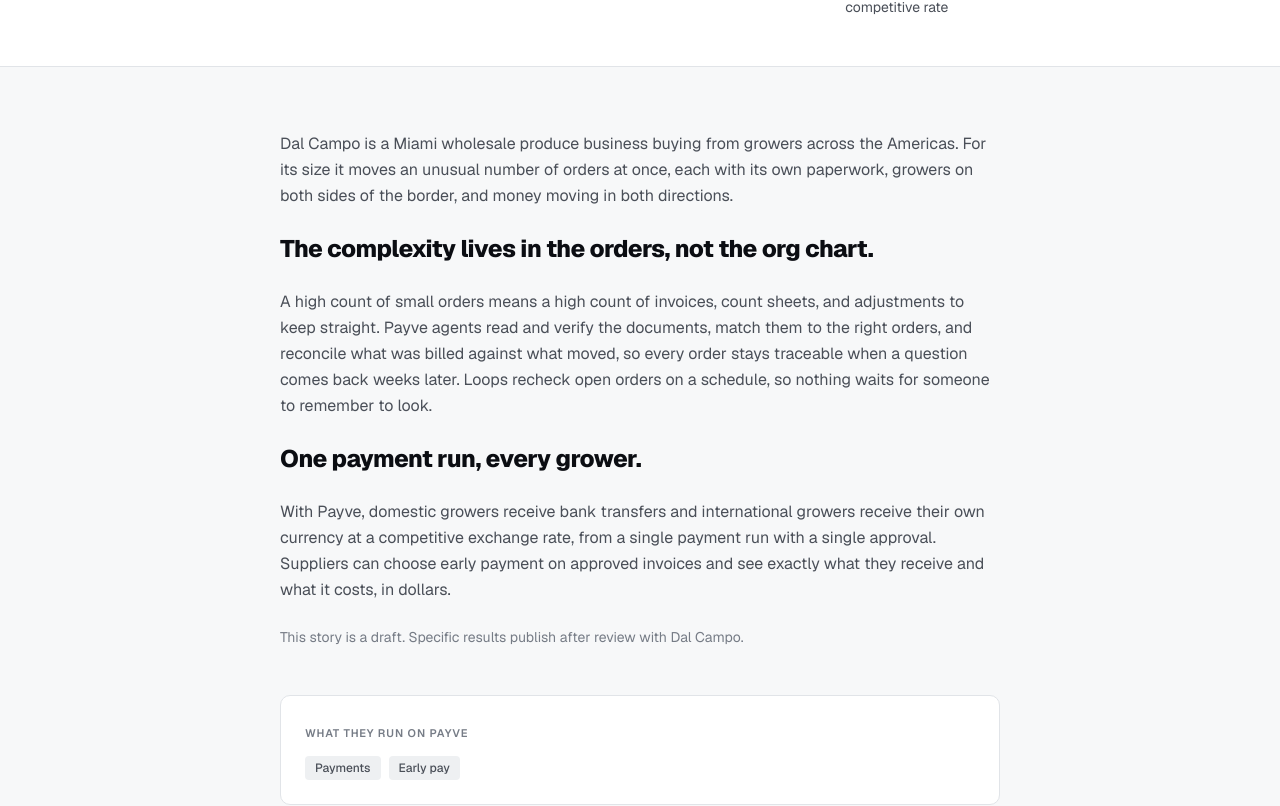
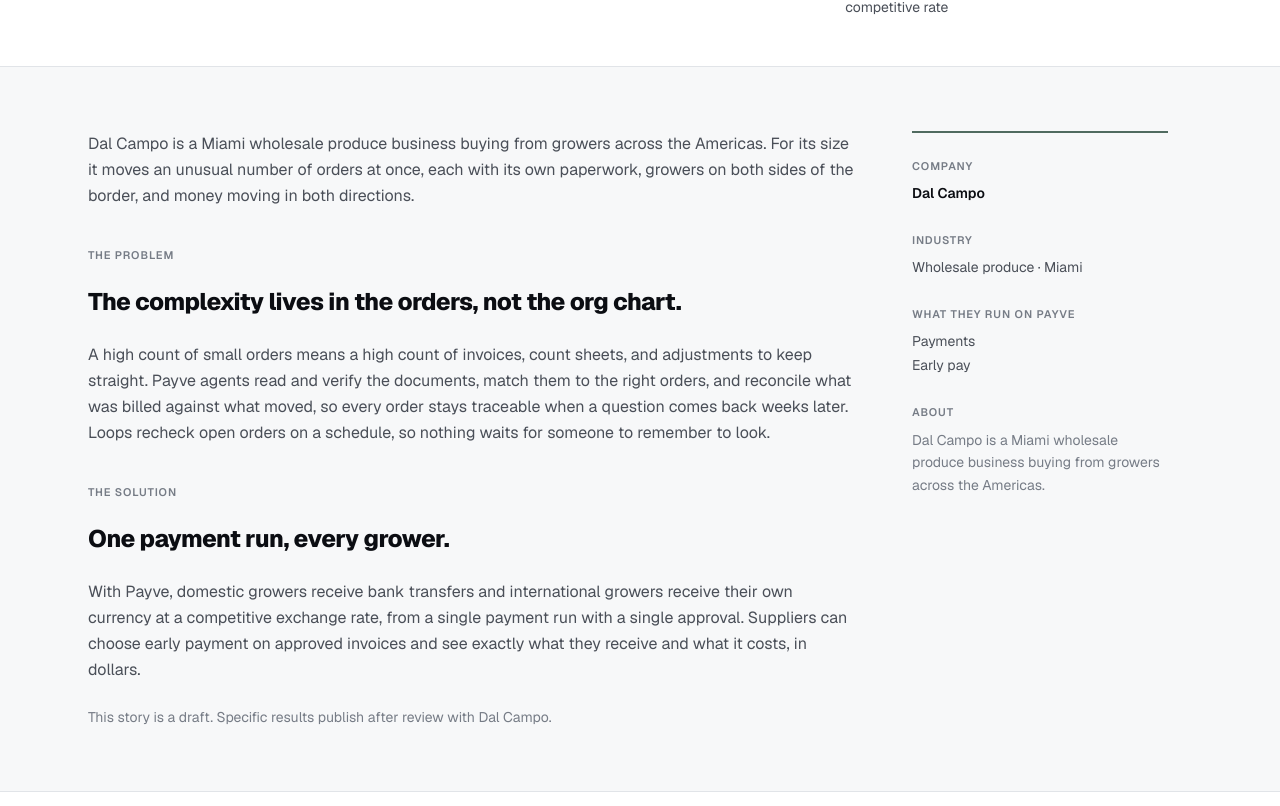
Before and after one commit to aarcher4/payve-landing, a Next.js app: page /customers/dal-campo in a window 1280 px wide. Shown: the part 535-1341 px from the top of the page. Built offline with nearby package versions, Linux system fonts and the light colour scheme.

Commit message:
goal-loop iter 7 (r3): customer story grammar (sticky fact sidebar, kickers, caps tags)
Co-Authored-By: Claude Fable 5 <noreply@anthropic.com>
Claude-Session: https://claude.ai/code/session_014urPJXax8vqvDS4f1FV2Ua

```diff
--- a/app/customers/StoryLayout.tsx
+++ b/app/customers/StoryLayout.tsx
@@ -57,6 +57,11 @@ export function StatBand({
   );
 }
 
+/** r3 (design-review-r3 lens 6): small caps kicker above story-body H2s. */
+export function Kicker({ children }: { children: React.ReactNode }) {
+  return <p className="t-eyebrow !mt-10 mb-[-1.25rem] text-sage-600">{children}</p>;
+}
+
 export function StoryBody({
   children,
   runsOn,
@@ -66,25 +71,48 @@ export function StoryBody({
   runsOn: string[];
   currentSlug: string;
 }) {
+  const story = stories.find((s) => s.slug === currentSlug);
   const related = stories.filter((s) => s.slug !== currentSlug);
   return (
     <>
-      <section className="mx-auto max-w-3xl px-4 py-16 sm:px-6">
-        <div className="space-y-6 text-base leading-relaxed text-ink-2 [&_blockquote]:border-l-2 [&_blockquote]:border-sage-300 [&_blockquote]:pl-6 [&_blockquote]:text-lg [&_blockquote]:text-ink-1 [&_h2]:mt-10 [&_h2]:font-display [&_h2]:text-2xl [&_h2]:font-extrabold [&_h2]:tracking-h1 [&_h2]:text-ink-1">
+      <section className="mx-auto max-w-6xl px-4 py-16 sm:px-6">
+        <div className="flex flex-wrap gap-x-14 gap-y-10">
+          <div className="min-w-[300px] max-w-3xl flex-1 basis-[560px] space-y-6 text-base leading-relaxed text-ink-2 [&_blockquote]:border-l-2 [&_blockquote]:border-sage-300 [&_blockquote]:pl-6 [&_blockquote]:text-lg [&_blockquote]:text-ink-1 [&_h2]:mt-10 [&_h2]:font-display [&_h2]:text-2xl [&_h2]:font-extrabold [&_h2]:tracking-h1 [&_h2]:text-ink-1">
             {children}
           </div>
-        <div className="mt-12 rounded-lg border border-hairline bg-paper-elev p-6">
+          {/* Sticky fact sidebar (Ramp story grammar) */}
+          <aside className="w-full max-w-xs flex-none basis-64">
+            <div className="sticky top-24 space-y-6 border-t-2 border-sage-600 pt-5">
+              {story && (
+                <>
+                  <div>
+                    <span className="t-eyebrow">Company</span>
+                    <p className="mt-1.5 text-sm font-semibold text-ink-1">{story.name}</p>
+                  </div>
+                  <div>
+                    <span className="t-eyebrow">Industry</span>
+                    <p className="mt-1.5 text-sm text-ink-2">{story.industryTag}</p>
+                  </div>
+                </>
+              )}
+              <div>
                 <span className="t-eyebrow">What they run on Payve</span>
-          <ul className="mt-3 flex flex-wrap gap-2">
+                <ul className="mt-1.5 space-y-1">
                   {runsOn.map((r) => (
-              <li
-                key={r}
-                className="rounded-sm bg-paper-2 px-2.5 py-1 text-xs font-medium text-ink-2"
-              >
+                    <li key={r} className="text-sm text-ink-2">
                       {r}
                     </li>
                   ))}
                 </ul>
+              </div>
+              {story && (
+                <div>
+                  <span className="t-eyebrow">About</span>
+                  <p className="mt-1.5 text-sm leading-relaxed text-ink-3">{story.blurb}</p>
+                </div>
+              )}
+            </div>
+          </aside>
         </div>
       </section>
 
--- a/app/customers/dal-campo/page.tsx
+++ b/app/customers/dal-campo/page.tsx
@@ -1,5 +1,5 @@
 import type { Metadata } from "next";
-import { StatBand, StoryBody, StoryHero } from "../StoryLayout";
+import { Kicker, StatBand, StoryBody, StoryHero } from "../StoryLayout";
 
 export const metadata: Metadata = {
   title: "Dal Campo customer story",
@@ -40,6 +40,7 @@ export default function DalCampoStory() {
           orders at once, each with its own paperwork, growers on both sides
           of the border, and money moving in both directions.
         </p>
+        <Kicker>The problem</Kicker>
         <h2>The complexity lives in the orders, not the org chart.</h2>
         <p>
           A high count of small orders means a high count of invoices, count
@@ -49,6 +50,7 @@ export default function DalCampoStory() {
           when a question comes back weeks later. Loops recheck open orders
           on a schedule, so nothing waits for someone to remember to look.
         </p>
+        <Kicker>The solution</Kicker>
         <h2>One payment run, every grower.</h2>
         <p>
           With Payve, domestic growers receive bank transfers and
--- a/app/customers/fortune-growers/page.tsx
+++ b/app/customers/fortune-growers/page.tsx
@@ -1,5 +1,5 @@
 import type { Metadata } from "next";
-import { StatBand, StoryBody, StoryHero } from "../StoryLayout";
+import { Kicker, StatBand, StoryBody, StoryHero } from "../StoryLayout";
 
 export const metadata: Metadata = {
   title: "Fortune Growers customer story",
@@ -50,6 +50,7 @@ export default function FortuneGrowersStory() {
             Geoff Pence <span className="font-normal text-ink-3">· Fortune Growers</span>
           </footer>
         </blockquote>
+        <Kicker>The problem</Kicker>
         <h2>The data was there. The hours were not.</h2>
         <p>
           Sales history, purchase orders, inventory, price lists, quality
@@ -66,6 +67,7 @@ export default function FortuneGrowersStory() {
           snapshots against USDA prices, and receivables-risk digests before
           the workday starts.
         </p>
+        <Kicker>The solution</Kicker>
         <h2>The busywork moved to agents.</h2>
         <p>
           The same agents handle the entry work around the money: invoices
--- a/app/customers/page.tsx
+++ b/app/customers/page.tsx
@@ -49,7 +49,7 @@ export default function CustomersPage() {
                 <h2 className="mt-6 font-display text-lg font-bold leading-snug tracking-h2 text-ink-1">
                   {s.headline}
                 </h2>
-                <span className="mt-auto flex items-center gap-2 pt-6 text-xs text-ink-3">
+                <span className="mt-auto flex items-center gap-2 pt-6 text-[11px] font-semibold uppercase tracking-wide text-ink-3">
                   {s.industryTag}
                   {s.draft && (
                     <span className="rounded-sm bg-paper-2 px-1.5 py-0.5 text-[11px] font-medium text-ink-3">
--- a/app/customers/producer-pro/page.tsx
+++ b/app/customers/producer-pro/page.tsx
@@ -1,5 +1,5 @@
 import type { Metadata } from "next";
-import { StatBand, StoryBody, StoryHero } from "../StoryLayout";
+import { Kicker, StatBand, StoryBody, StoryHero } from "../StoryLayout";
 
 /**
  * GATED: customer naming pending consent. Ships draft + noindex + out of the
@@ -46,6 +46,7 @@ export default function ProducerProStory() {
           whether to modernize payments; it was whether it could happen
           without touching everything else.
         </p>
+        <Kicker>The solution</Kicker>
         <h2>The integration was the product.</h2>
         <p>
           Payve connected to the systems Producer Pro already ran. Supplier
@@ -54,6 +55,7 @@ export default function ProducerProStory() {
           competitive exchange rate, one approval per run. The invoices, the
           terms, and the records stay where the team already looks for them.
         </p>
+        <Kicker>The result</Kicker>
         <h2>Money movement came with its paper trail.</h2>
         <p>
           Every payment carries who approved it, when it moved, and what it
--- a/app/customers/sl-produce/page.tsx
+++ b/app/customers/sl-produce/page.tsx
@@ -1,5 +1,5 @@
 import type { Metadata } from "next";
-import { StatBand, StoryBody, StoryHero } from "../StoryLayout";
+import { Kicker, StatBand, StoryBody, StoryHero } from "../StoryLayout";
 
 export const metadata: Metadata = {
   title: "SL Produce customer story",
@@ -40,6 +40,7 @@ export default function SlProduceStory() {
           peppers into the US market. The business runs in two countries, two
           languages, and two time zones at once.
         </p>
+        <Kicker>How it started</Kicker>
         <h2>It started with one person asking questions at night.</h2>
         <p>
           The owner began using a Payve agent the way owners actually think
@@ -55,6 +56,7 @@ export default function SlProduceStory() {
           collections, and the questions the family used to carry in their
           heads now arrive as scheduled briefings.
         </p>
+        <Kicker>What Payve runs</Kicker>
         <h2>Collections that follow the sun.</h2>
         <p>
           Payve agents deliver a collections report in Spanish six mornings a
```
Also changed, not shown: design-context/marketing-design-system.md (+5 -0 lines), .goal-loop/PROGRESS.md. Lines whose indentation alone changed are shown as unchanged.
